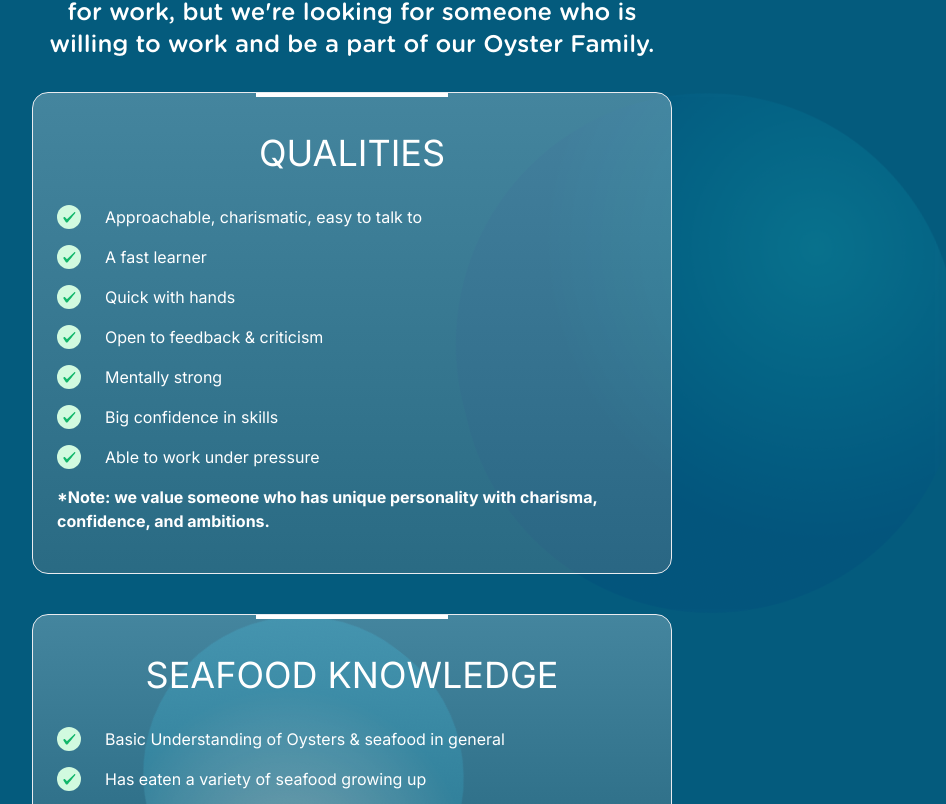
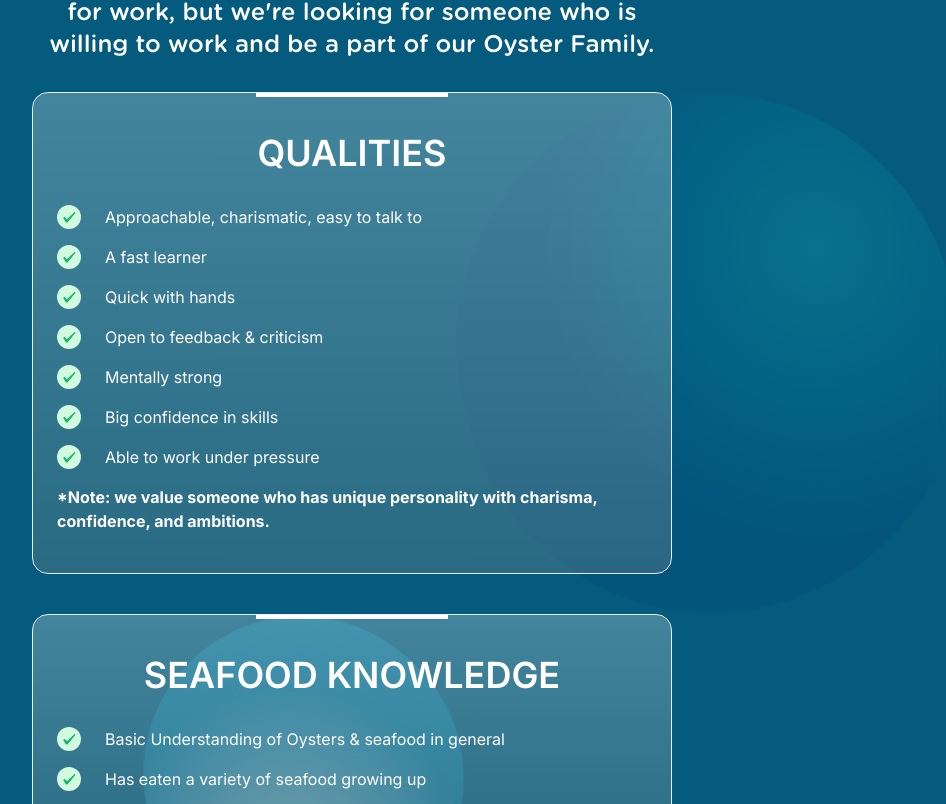
Before and after one commit to milkyano-media/stop-whining, a Next.js app: page / in a window 1280 px wide. Shown: the part 2136-2940 px from the top of the page, without its empty margins (288-1234 px from the left). Built offline with nearby package versions, Linux system fonts and the light colour scheme.

Commit message:
Fix: increase font-weight on requirement section

```diff
--- a/src/components/ui/RequirementCard.tsx
+++ b/src/components/ui/RequirementCard.tsx
@@ -12,7 +12,7 @@ export function RequirementCard({ title, children, ellipse, footnote, className
             className={`gradient-card relative rounded-2xl border border-gray-200 px-6 py-10 before:absolute before:top-0 before:left-1/2 before:block before:h-1 before:w-48 before:-translate-x-1/2 before:bg-white ${className}`}
         >
             {ellipse}
-            <h3 className="font-inter mb-8 text-center text-4xl">{title}</h3>
+            <h3 className="font-inter mb-8 text-center text-4xl font-semibold">{title}</h3>
             <div className="mb-4 flex flex-col gap-4">{children}</div>
             {footnote && <p className="font-bold">{footnote}</p>}
         </article>
```
